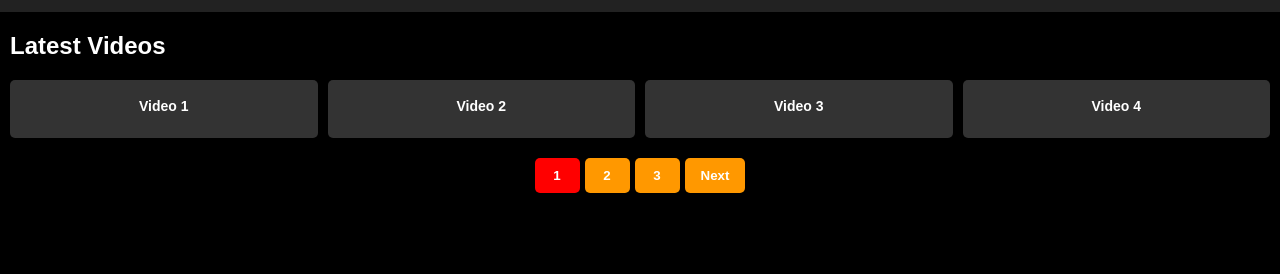
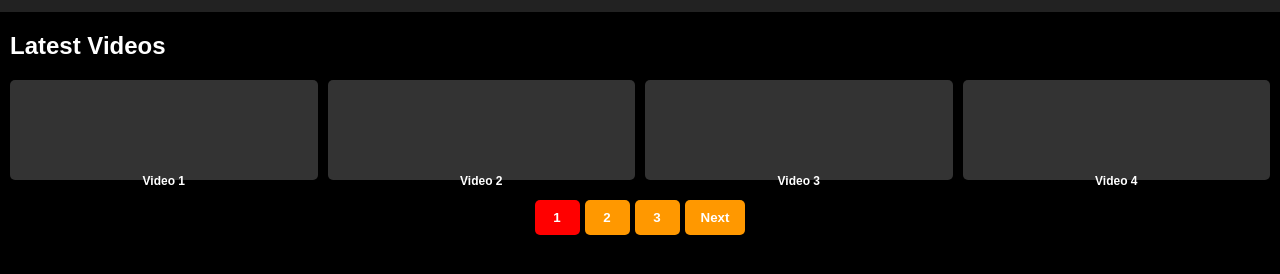
Before and after one commit to streamzeros/streamzeros.github.io, a plain HTML site: page index.html in a window 1280 px wide. Shown: the part 50-324 px from the top of the page. Drawn offline with Linux system fonts and the light colour scheme.

Commit message:
Update style.css

```diff
--- a/css/style.css
+++ b/css/style.css
@@ -113,16 +113,19 @@ header {
     padding: 10px;
     border-radius: 5px;
     display: flex;
-    flex-direction: column;
     align-items: center;
     justify-content: center;
     position: relative;
+    height: 80px; /* Sesuaikan tinggi kotak */
 }
 
 .video-item h3 {
-    font-size: 14px; /* Ukuran lebih kecil */
-    margin-top: 8px; /* Jarak dari kotak */
+    font-size: 12px; /* Lebih kecil */
+    margin-top: 5px;
     text-align: center;
+    position: absolute;
+    bottom: -20px; /* Geser ke bawah */
+    width: 100%;
 }
 
 /* Search Bar */
```
